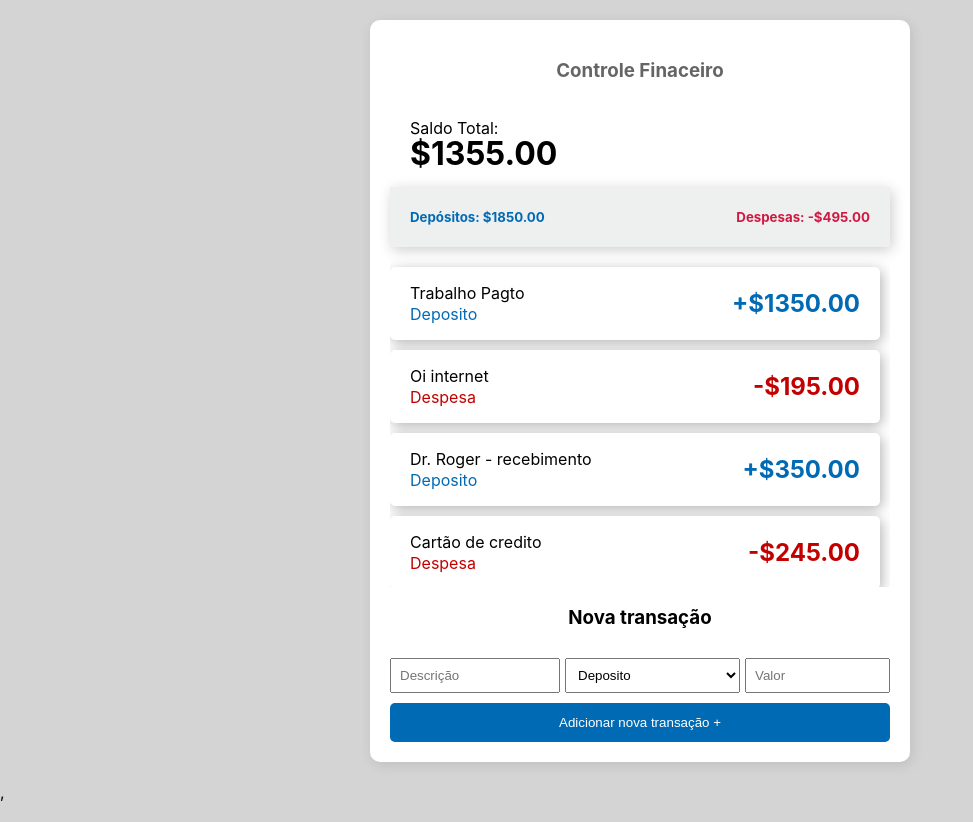
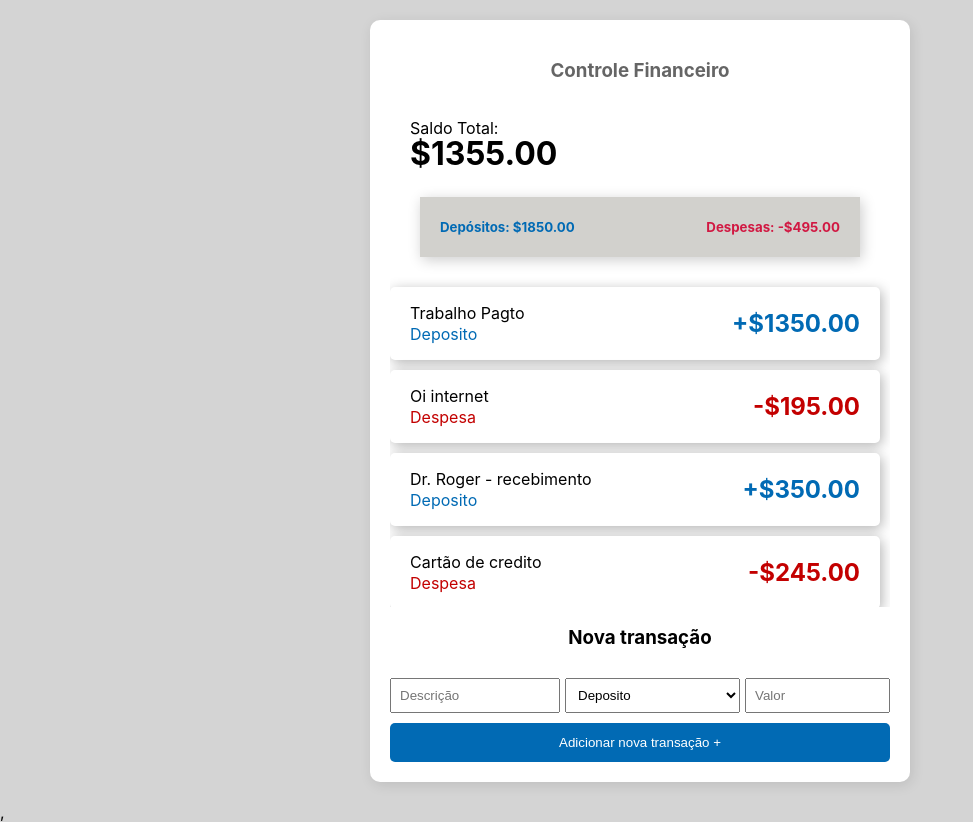
Before and after one commit to romidevx/controle-financeiro-pessoal, a React (Create React App) app: page / in a window 1280 px wide. Shown: the whole page, without its empty margins (0-973 px from the left). Built offline with nearby package versions, Linux system fonts and the light colour scheme.

Commit message:
change on div -> balanco-valores-container and some in the styles.css

```diff
--- a/src/App.css
+++ b/src/App.css
@@ -22,9 +22,11 @@
   justify-content: space-between;
   align-items: center;
   padding:0 20px;
-  margin:-10px 0 10px 0;
-  background: #eeefef;
+  margin:-15px 0 25px 0;
+  background: #d2d1cd;
   box-shadow: 2px 3px 13px rgba(0,0,0,.2);
+  width:80%;
+  margin:auto;
 }
 .balanco-valores-container h5:first-child{
   color:#016ab4;
@@ -36,6 +38,7 @@
 .transactions-list{
   height:330px;
   overflow-y: scroll;
+  margin-top:20px;
 }
 .transaction-container{
   display:flex;
--- a/src/App.js
+++ b/src/App.js
@@ -33,7 +33,7 @@ const App = () => {
   return (
 
     <div className="app">
-      <h3 className="app-title">Controle Finaceiro</h3>
+      <h3 className="app-title">Controle Financeiro</h3>
 
       <div className="balanco-container">
 
```
